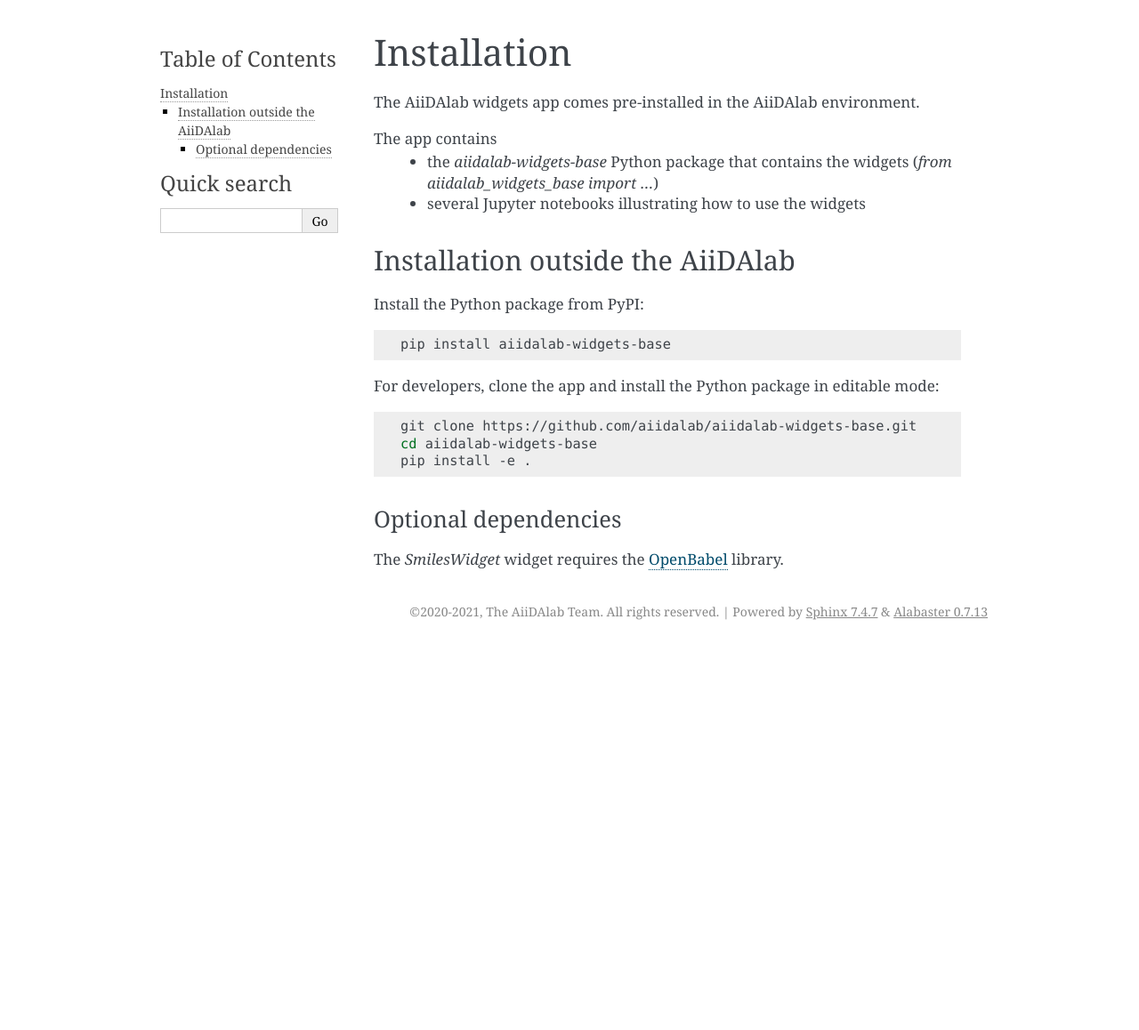
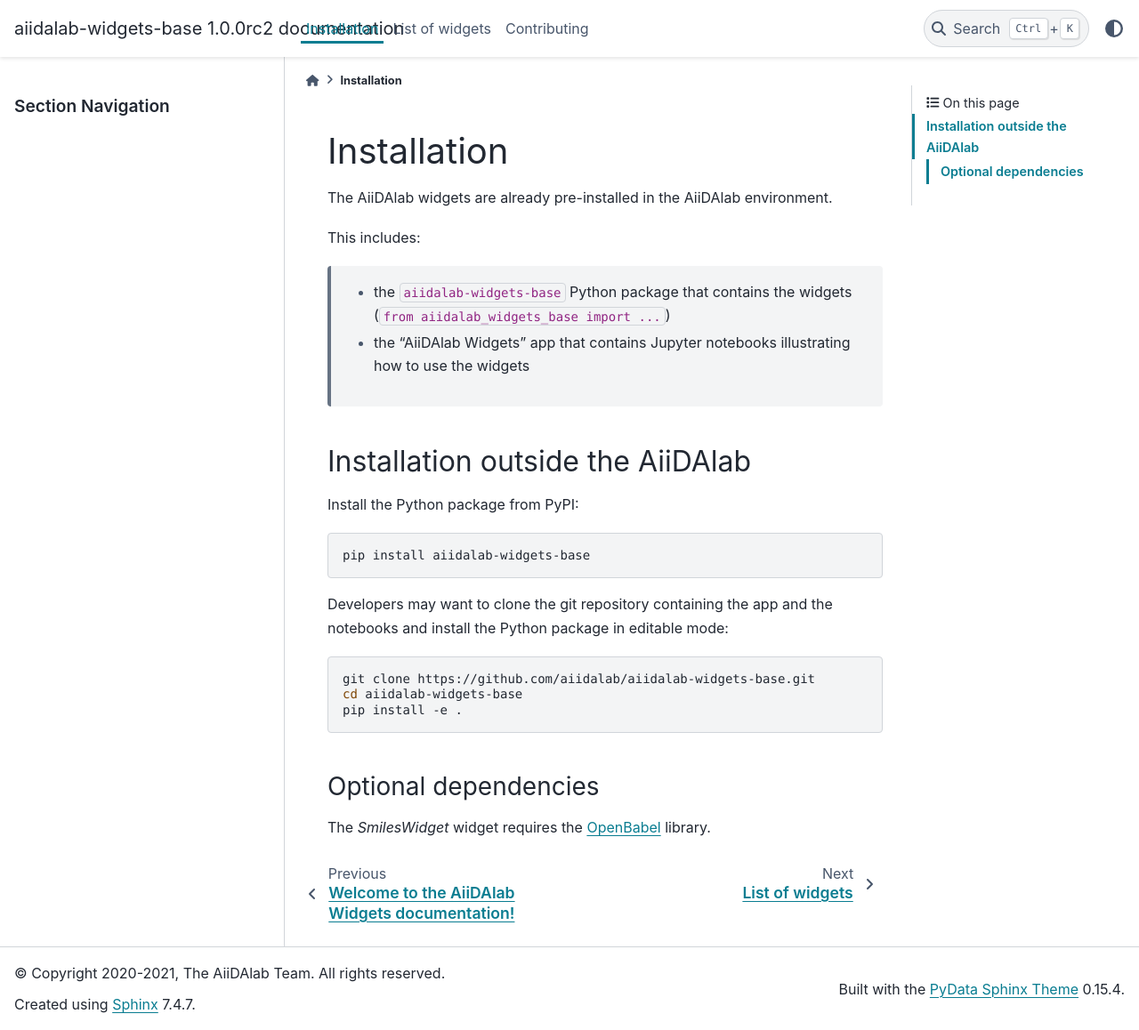
Before and after one commit to aiidalab/aiidalab-widgets-base, a Sphinx documentation site: the page built from docs/source/installation.rst, in a window 1280 px wide and 1158 px high. Shown: the whole window at 89% size. Built offline with Sphinx 7.4.7 and the PyData theme 0.15.4, drawn with Linux system fonts in a browser that asks for light colours; pages that are not in the unit, such as notebooks, are missing from menus; the version number is read from the project's files by our own code.

Commit message:
rebase & switch layout

```diff
--- a/docs/source/conf.py
+++ b/docs/source/conf.py
@@ -99,6 +99,8 @@ htmlhelp_basename = "aiidalab-widgets-base-doc"
 # This pattern also affects html_static_path and html_extra_path.
 exclude_patterns = []
 
+html_theme = "pydata_sphinx_theme"
+
 # -- Modifications for Readthedocs ----------------------------------------
 
 
--- a/docs/source/installation.rst
+++ b/docs/source/installation.rst
@@ -2,11 +2,12 @@
 Installation
 ************
 
-The AiiDAlab widgets app comes pre-installed in the AiiDAlab environment.
+The AiiDAlab widgets are already pre-installed in the AiiDAlab environment.
 
-The app contains
- * the `aiidalab-widgets-base` Python package that contains the widgets (`from aiidalab_widgets_base import ...`)
- * several Jupyter notebooks illustrating how to use the widgets
+This includes:
+
+ * the ``aiidalab-widgets-base`` Python package that contains the widgets (``from aiidalab_widgets_base import ...``)
+ * the "AiiDAlab Widgets" app that contains Jupyter notebooks illustrating how to use the widgets
 
 Installation outside the AiiDAlab
 =================================
@@ -17,7 +18,7 @@ Install the Python package from PyPI:
 
     pip install aiidalab-widgets-base
 
-For developers, clone the app and install the Python package in editable mode:
+Developers may want to clone the git repository containing the app and the notebooks and install the Python package in editable mode:
 
 .. code-block:: bash
 
--- a/docs/source/widget-list/index.rst
+++ b/docs/source/widget-list/index.rst
@@ -4,10 +4,8 @@ List of widgets
 
 This is a collection of Jupyter notebooks that illustrate how to use the widgets available from this library.
 
-
-Using the widgets usually just involves importing and displaying them.
-For demos, have a look at the jupyter notebooks (`.ipynb` extension) in this folder.
-
+In the AiiDAlab, these notebooks can be found in the ``notebooks`` directory of the "AiiDAlab Widgets" app.
+See also the `corresponding git repository <https://github.com/aiidalab/aiidalab-widgets-base>`_.
 
 .. toctree::
     :titlesonly:
--- a/setup.cfg
+++ b/setup.cfg
@@ -45,6 +45,7 @@ docs =
     sphinx-rtd-theme
     sphinxcontrib-contentui
     sphinxcontrib-details-directive
+    sphinx-rtd-theme
     myst-nb
 pre_commit =
     pre-commit==2.10.1
```
Also changed, not shown: README.md (+2 -1 lines), docs/source/index.rst (+4 -6 lines).
